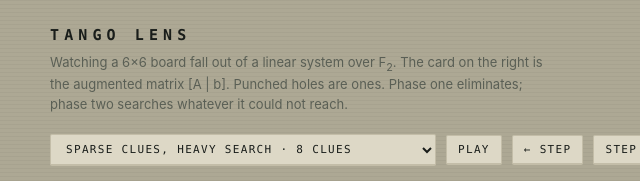
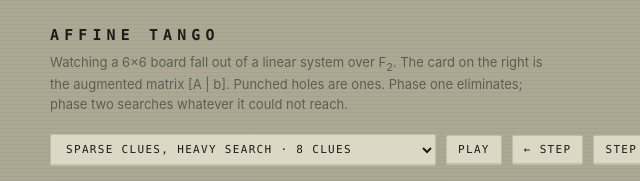
Before and after one commit to Tianliqu18/AffineTango, a browser extension: page harness.html in a window 1280 px wide. Shown: the top 181 px of the page, 0-640 px from the left. Drawn offline with Linux system fonts and the light colour scheme.

Commit message:
Finish renaming to Affine Tango
Missed manifest.json's display name and the harness template/title in
the last rename pass -- that's why the loaded extension still showed
up as "Tango Lens" in chrome://extensions.

```diff
--- a/harness.html
+++ b/harness.html
@@ -3,7 +3,7 @@
 <head>
 <meta charset="utf-8">
 <meta name="viewport" content="width=device-width, initial-scale=1">
-<title>Tango Lens / elimination harness</title>
+<title>Affine Tango / elimination harness</title>
 <style>
 :root{
   --card:#DDD8C6;
@@ -215,7 +215,7 @@ button[disabled]{opacity:.4;cursor:default;transform:none}
 <body>
 <div class="wrap">
 <header>
-  <h1>Tango Lens</h1>
+  <h1>Affine Tango</h1>
   <p class="sub">Watching a 6&times;6 board fall out of a linear system over F<sub>2</sub>. The card on the right is the augmented matrix [A | b]. Punched holes are ones. Phase one eliminates; phase two searches whatever it could not reach.</p>
 </header>
 
```
Also changed, not shown: tools/harness-template.html (+2 -2 lines), manifest.json.
